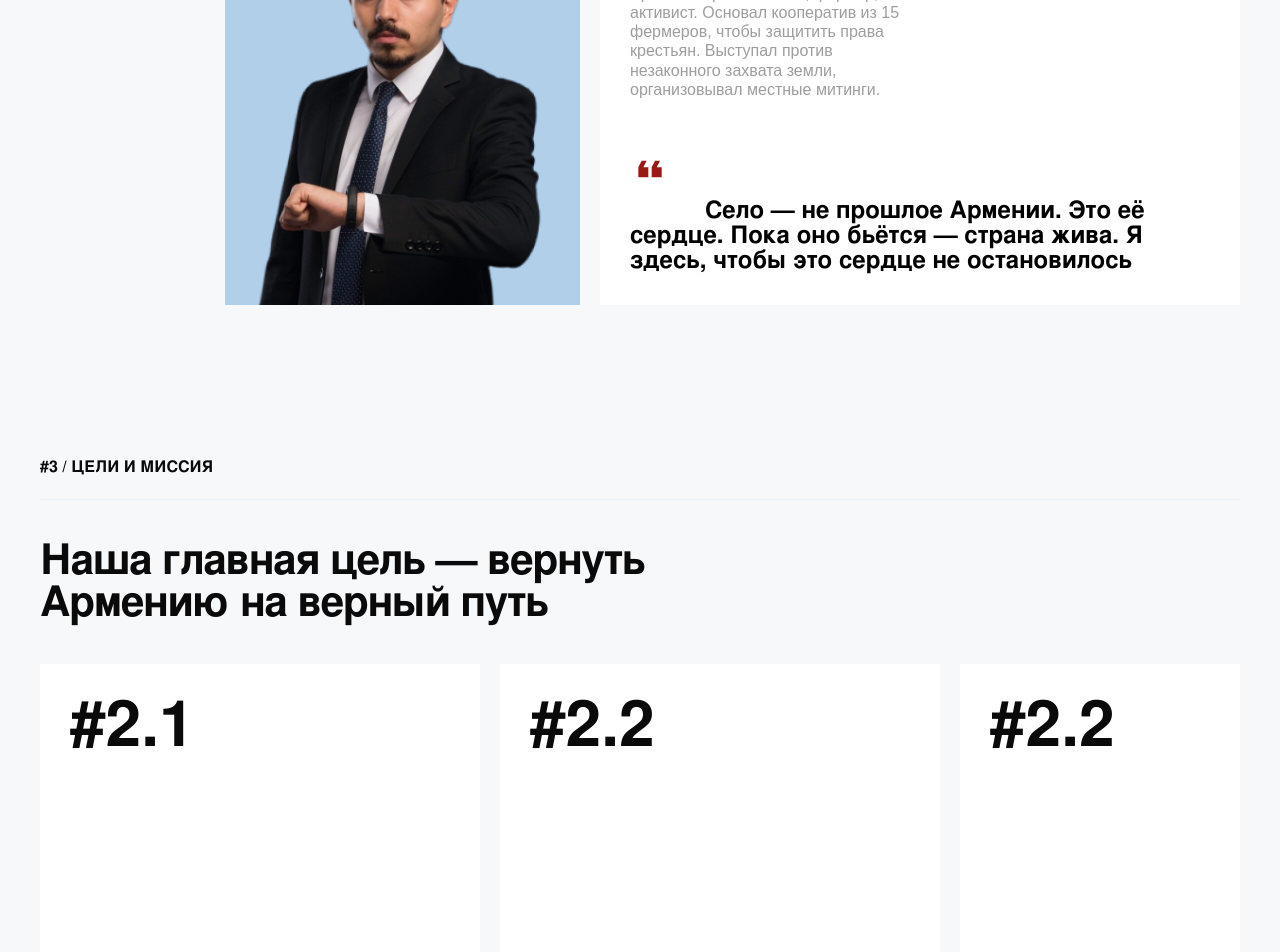
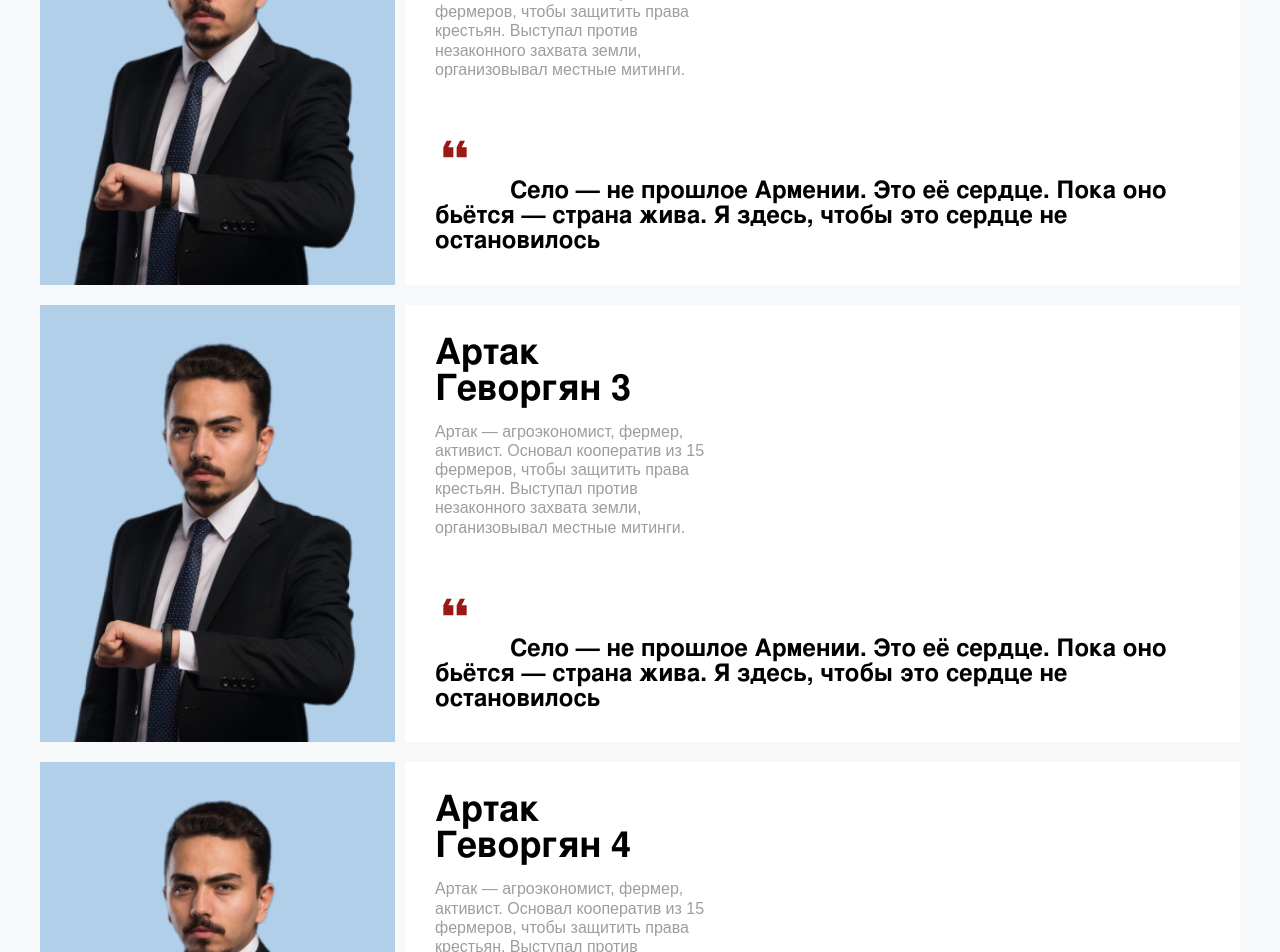
Before and after one commit to adametsderschopfer/armenia_dvizhenie, a Next.js app: page / in a window 1280 px wide. Shown: the part 1720-2672 px from the top of the page. Built offline with nearby package versions, Linux system fonts and the light colour scheme.

Commit message:
Добавил анимацию и подправил адаптив

```diff
--- a/next.config.ts
+++ b/next.config.ts
@@ -2,6 +2,7 @@ import type {NextConfig} from "next";
 
 const nextConfig: NextConfig = {
     output: 'export',
+    images: {unoptimized: true},
     reactStrictMode: false,
     typescript: {
         ignoreBuildErrors: true,
--- a/src/app/globals.css
+++ b/src/app/globals.css
@@ -51,7 +51,7 @@
     }
 
     h2 {
-        @apply text-[26px] leading-[100%] sm:text-xl font-bold text-white;
+        @apply text-[26px] leading-[100%] md:text-xl font-bold text-white;
         letter-spacing: -1px;
     }
 }
@@ -71,7 +71,7 @@
     max-width: 1920px;
     margin-inline: auto;
 
-    @apply px-2 md:px-8;
+    @apply px-2 sm:px-4 md:px-8;
 }
 
 .blurred-card {
@@ -123,7 +123,8 @@
 
 .news-slider__pagination {
     position: absolute !important;
-    bottom: 40px !important;
+
+    @apply bottom-6! sm:bottom-4! md:bottom-8!;
 
     display: flex;
     flex-direction: row;
--- a/src/components/pages/home/about.tsx
+++ b/src/components/pages/home/about.tsx
@@ -15,16 +15,40 @@ export const AboutSection = () => {
                 Наше движение родилось из веры в то, что перемены возможны
             </h2>
 
-            <div className="flex flex-col max-w-[1015px] ml-auto gap-8">
+            <div className="relative flex flex-col max-w-[1375px] ml-auto gap-2 sm:gap-4 lg:gap-8">
                 <AboutCard
                     imageSrc={'/example/person.png'}
-                    fullName={"Артак Геворгян"}
+                    fullName={"Артак Геворгян 1"}
                     about={"Артак — агроэкономист, фермер, активист. Основал кооператив из 15 фермеров, чтобы защитить права крестьян. Выступал против незаконного захвата земли, организовывал местные митинги."}
                     blockquote={"          Село — не прошлое Армении. Это её сердце. Пока оно бьётся — страна жива. Я здесь, чтобы это сердце не остановилось"}
                 />
                 <AboutCard
                     imageSrc={'/example/person.png'}
-                    fullName={"Артак Геворгян"}
+                    fullName={"Артак Геворгян 2"}
+                    about={"Артак — агроэкономист, фермер, активист. Основал кооператив из 15 фермеров, чтобы защитить права крестьян. Выступал против незаконного захвата земли, организовывал местные митинги."}
+                    blockquote={"          Село — не прошлое Армении. Это её сердце. Пока оно бьётся — страна жива. Я здесь, чтобы это сердце не остановилось"}
+                />
+                <AboutCard
+                    imageSrc={'/example/person.png'}
+                    fullName={"Артак Геворгян 3"}
+                    about={"Артак — агроэкономист, фермер, активист. Основал кооператив из 15 фермеров, чтобы защитить права крестьян. Выступал против незаконного захвата земли, организовывал местные митинги."}
+                    blockquote={"          Село — не прошлое Армении. Это её сердце. Пока оно бьётся — страна жива. Я здесь, чтобы это сердце не остановилось"}
+                />
+                <AboutCard
+                    imageSrc={'/example/person.png'}
+                    fullName={"Артак Геворгян 4"}
+                    about={"Артак — агроэкономист, фермер, активист. Основал кооператив из 15 фермеров, чтобы защитить права крестьян. Выступал против незаконного захвата земли, организовывал местные митинги."}
+                    blockquote={"          Село — не прошлое Армении. Это её сердце. Пока оно бьётся — страна жива. Я здесь, чтобы это сердце не остановилось"}
+                />
+                <AboutCard
+                    imageSrc={'/example/person.png'}
+                    fullName={"Артак Геворгян 5"}
+                    about={"Артак — агроэкономист, фермер, активист. Основал кооператив из 15 фермеров, чтобы защитить права крестьян. Выступал против незаконного захвата земли, организовывал местные митинги."}
+                    blockquote={"          Село — не прошлое Армении. Это её сердце. Пока оно бьётся — страна жива. Я здесь, чтобы это сердце не остановилось"}
+                />
+                <AboutCard
+                    imageSrc={'/example/person.png'}
+                    fullName={"Артак Геворгян 6"}
                     about={"Артак — агроэкономист, фермер, активист. Основал кооператив из 15 фермеров, чтобы защитить права крестьян. Выступал против незаконного захвата земли, организовывал местные митинги."}
                     blockquote={"          Село — не прошлое Армении. Это её сердце. Пока оно бьётся — страна жива. Я здесь, чтобы это сердце не остановилось"}
                 />
@@ -46,7 +70,7 @@ const AboutCard: FC<IAboutCardProps> = ({
                                             about,
                                             blockquote
                                         }) => (
-    <div className="flex gap-4 flex-col md:flex-row items-center md:items-stretch">
+    <div className="sm:sticky top-16 flex gap-2 lg:gap-4 flex-col md:flex-row items-center md:items-stretch">
         <Image
             src={imageSrc}
             alt={fullName}
--- a/src/components/pages/home/events.tsx
+++ b/src/components/pages/home/events.tsx
@@ -27,7 +27,7 @@ export const EventsSection: FC<IEventsSectionProps> = ({slides}) => {
     }
 
     return (
-        <section className="bg-accent pt-8 mb-15">
+        <section className="bg-accent pt-10 lg:pt-8 mb-10 lg:mb-15">
             <div className="container">
                 <SectionHead
                     id={'events'}
--- a/src/components/pages/home/faq.tsx
+++ b/src/components/pages/home/faq.tsx
@@ -3,17 +3,17 @@ import {Accordion} from "@/components/ui/accordion";
 
 export const FaqSection = () => {
     return (
-        <section className="container mb-6 md:mb-10 lg:mb-30">
+        <section className="container mb-10 lg:mb-30">
             <SectionHead
                 number={7}
                 title={"FAQ"}
             />
 
             <h2 className="text-black mb-6 sm:mb-8 max-w-[530px]">
-                Вы задаёте вопросы — мы честно отвечаем
+                Вы задаёте вопросы — <br/> мы честно отвечаем
             </h2>
 
-            <div className="flex flex-col gap-4 pl-0 lg:pl-78">
+            <div className="flex flex-col gap-2 sm:gap-4 pl-0 lg:pl-78">
                 <Accordion title={"Кто вас финансирует?"} open>
                     Текущая власть подавляет голос народа — и на улицах, и в парламенте.
                 </Accordion>
--- a/src/components/pages/home/participation.tsx
+++ b/src/components/pages/home/participation.tsx
@@ -4,13 +4,14 @@ import {ArrowFallIcon, CompassIcon, TentIcon} from "@/assets/icons";
 
 export const ParticipationSection = () => {
     return (
-        <section className="container mb-6 md:mb-10 lg:mb-30">
+        <section className="container mb-20 lg:mb-30">
             <SectionHead
                 number={5}
                 title={"Участие"}
+                className={"mb-4! sm:mb-8"}
             />
 
-            <div className="grid grid-cols-1 md:grid-cols-2 gap-4">
+            <div className="grid grid-cols-1 md:grid-cols-2 gap-2 lg:gap-4">
                 <div className="flex flex-col justify-between bg-white p-6 gap-6">
                     <h2 className="text-black max-w-[410px]">
                         Хочешь быть частью перемен?
--- a/src/components/pages/home/prevent-events.tsx
+++ b/src/components/pages/home/prevent-events.tsx
@@ -4,7 +4,7 @@ import {ArrowTightIcon} from "@/assets/icons";
 
 export const PreventEventsSection = () => {
     return (<section>
-        <div className="container mb-6 md:mb-10 lg:mb-30 overflow-hidden">
+        <div className="container mb-20 lg:mb-30 overflow-hidden">
             <SectionHead
                 number={6}
                 title={"Прошедшие события"}
--- a/src/components/ui/accordion.tsx
+++ b/src/components/ui/accordion.tsx
@@ -10,7 +10,7 @@ export const Accordion: FC<IAccordionProps> = ({title, children, ...props}) => (
     <details
         {...props}
         className={[
-            "group bg-white py-6 sm:py-4 px-4 sm:px-6 cursor-pointer duration-200 relative open:bg-accent open:text-white",
+            "group bg-white py-6 sm:py-4 px-4 sm:px-6 cursor-pointer duration-200 relative open:bg-accent hover:bg-accent open:text-white hover:text-white",
             props.className
         ].join(" ")}
     >
@@ -19,9 +19,9 @@ export const Accordion: FC<IAccordionProps> = ({title, children, ...props}) => (
         >
             {title}
             <PlusIcon
-                className="absolute right-[29px] sm:right-[19px] top-[29px] sm:top-[19px] duration-200 text-white group-open:rotate-45 group-open:text-accent z-[1]"/>
+                className="absolute right-[29px] sm:right-[19px] top-[29px] sm:top-[19px] duration-200 text-white group-open:rotate-45 group-open:text-accent group-hover:text-accent z-[1]"/>
             <span
-                className="absolute right-[20px] sm:right-[10px] top-[20px] sm:top-[10px] w-[46px] h-[46px] bg-accent duration-200 group-open:bg-white"
+                className="absolute right-[20px] sm:right-[10px] top-[20px] sm:top-[10px] w-[46px] h-[46px] bg-accent duration-200 group-open:bg-white group-hover:bg-white"
             />
         </summary>
         <p className="mt-3 mb-0 sm:mb-2 max-w-[300px] leading-[120%] text-white/40">
--- a/src/components/widgets/big-card-slider.tsx
+++ b/src/components/widgets/big-card-slider.tsx
@@ -30,7 +30,7 @@ export const BigCardSlider = forwardRef<SwiperClass, IBigCardSliderProps>(({slid
             }}
             loop={true}
             slideActiveClass={'big-card-slide-active'}
-            wrapperClass={'pb-15'}
+            wrapperClass={'pb-10 lg:pb-15'}
         >
             {slides.map((slide, index) => (
                 <SwiperSlide key={index} className="min-h-[404px] sm:max-w-[325px] duration-200">
--- a/src/components/widgets/header/index.tsx
+++ b/src/components/widgets/header/index.tsx
@@ -19,7 +19,7 @@ export const Header = () => {
 
     return (
         <>
-            <header className="fixed z-1 top-0 flex w-full bg-white/40 backdrop-blur-md pl-6 sm:pl-8">
+            <header className="fixed z-3 top-0 flex w-full bg-white/40 backdrop-blur-md pl-6 sm:pl-8">
                 <div className="py-4 flex items-center gap-16">
                     <LogoIcon/>
 
--- a/src/components/widgets/header/mobile-menu.tsx
+++ b/src/components/widgets/header/mobile-menu.tsx
@@ -27,13 +27,13 @@ export const MobileMenu: FC<IMobileMenuProps> = ({shown, onClose}) => {
             >
                 <div className="h-full flex flex-col bg-white p-6 relative">
                     <button
-                        className="absolute top-6 right-6 cursor-pointer z-10"
+                        className="absolute top-3 right-3 cursor-pointer z-10"
                         onClick={onClose}
                     >
                         <CrossIcon />
                     </button>
 
-                    <LogoAccentIcon className="mb-6" />
+                    <LogoAccentIcon className="mt-[12px] mb-6" />
 
                     <div className="flex flex-col gap-4 text-base font-bold uppercase mt-6">
                         <a href="#news" className="hover:underline">Новости</a>
--- a/src/components/widgets/message-card.tsx
+++ b/src/components/widgets/message-card.tsx
@@ -9,7 +9,7 @@ interface IMessageCardProps {
 
 export const MessageCard: FC<IMessageCardProps> = ({title, description, href}) => {
     return (
-        <a href={href} className="min-w-50 sm:min-w-88 lg:min-w-auto min-h-56 sm:min-h-86 lg:min-h-auto flex flex-col p-4 sM:p-6 mb-6 bg-secondary relative active:scale-[1.02] duration-100">
+        <a href={href} className="min-w-50 sm:min-w-88 lg:min-w-auto min-h-56 sm:min-h-86 lg:min-h-auto flex flex-col p-4 sm:p-6 mb-6 bg-secondary relative active:scale-[1.02] duration-100">
             <div className="font-bold text-lg mb-3">{title}</div>
             <p className="text-black/40 text-base mb-12 lg:mb-24">{description}</p>
             <div className="gap-2 uppercase font-bold flex items-center mt-auto">
```
